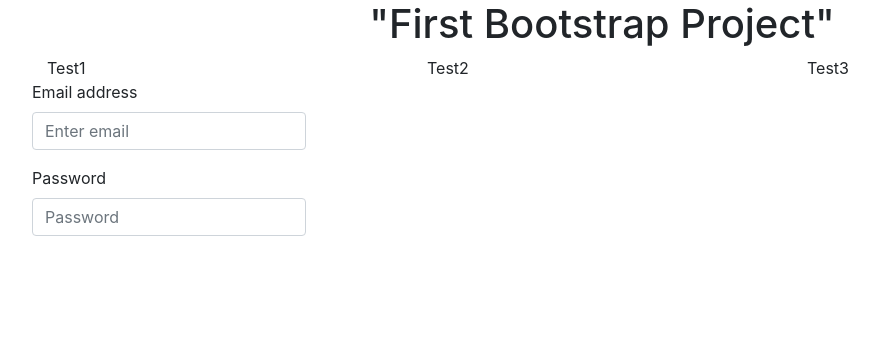
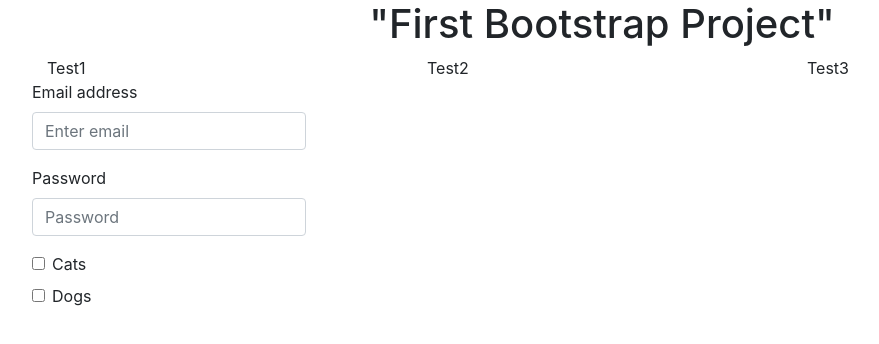
Before and after one commit to Chastonharper/Bootstrap-4-Drills, a plain HTML site: page index.html in a window 1280 px wide. Shown: the whole page, without its empty margins (38-917 px from the left). Drawn offline with nearby package versions, Linux system fonts and the light colour scheme.

Commit message:
created checkboxes labeled 'cats' and 'dogs'

```diff
--- a/index.html
+++ b/index.html
@@ -28,6 +28,18 @@
                     <label for="exampleInputPassword1">Password</label>
                     <input type="password" class="form-control" id="exampleInputPassword1" placeholder="Password">
                 </div>
+                <div class="form-check">
+                    <input class="form-check-input" type="checkbox" value="" id="cats">
+                    <label class="cats" for="cats">
+                      Cats
+                    </label>
+                </div>
+                <div class="form-check">
+                    <input class="form-check-input" type="checkbox" value="" id="dogs">
+                    <label class="dogs" for="dogs">
+                      Dogs
+                    </label>
+                </div>
             </form>
         </div>
     </div>
```
